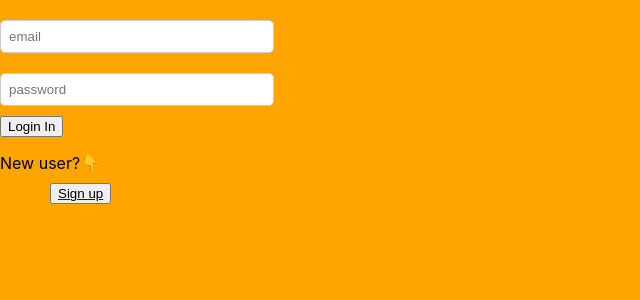
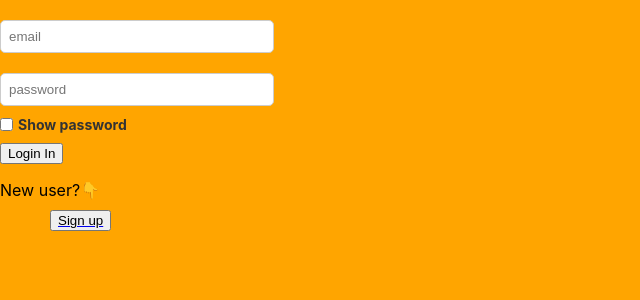
Before and after one commit to Arole01/LoginForm, a React (Create React App) app: page /login in a window 1280 px wide. Shown: the top 300 px of the page, without its empty margins (0-640 px from the left). Built offline with nearby package versions, Linux system fonts and the light colour scheme.

Commit message:
showPassword

```diff
--- a/src/Pages/Login.css
+++ b/src/Pages/Login.css
@@ -2,11 +2,6 @@ body {
     margin-bottom: 30px;
     background: orange;
 }
-
-/* .form-container {
-    background: orange;
-} */
-
 
 
 input {
@@ -32,3 +27,28 @@ input {
     display: block;
     margin: 10px 10px 10px 50px;
 }
+
+.checkbox-container {
+    display: flex;
+    align-items: center;
+    gap: 5px;
+    margin: 10px 0;
+}
+.checkbox-container input[type="checkbox"] {
+    margin: 0;
+    width: auto;
+    height: auto;
+    cursor: pointer;
+}
+.checkbox-container label {
+    margin: 0;
+    padding: 0;
+    font-size: 14px;
+    color: #333;
+    cursor: pointer;
+    user-select: none;
+}
+
+.checkbox-container:hover {
+    opacity: 0.8;
+}
--- a/src/Pages/Login.js
+++ b/src/Pages/Login.js
@@ -30,6 +30,7 @@ const {handleSubmit,register,formState:{errors}
 
 } = useForm({resolver:yupResolver(schema)})
 
+const [showPassword, setShowPassword] = useState(false)
 
     // const [typeName, setTypeName] = useState("")
     // const [typedPassword, setTypedPassword] = useState("")
@@ -56,8 +57,14 @@ const {handleSubmit,register,formState:{errors}
             <form className="form-container" onSubmit={handleSubmit(Submit)}>
                 <input className="user" type='text' placeholder='email' {...register("email")}/>
                 {errors.email && <p style={{color:"red"}}>{errors.email.message}</p>}
-                <input className="pass" type='password' placeholder='password' {...register("password")}/>
+                <input className="pass" type={showPassword ? "text" : "password"} placeholder='password' {...register("password")}/>
                 {errors.password && <p style={{color:"red"}}>{errors.password.message}</p>}
+                <div className="checkbox-container">
+                    <input type="checkbox"
+                    id="showPassword"
+                    onChange={(e) => setShowPassword(e.target.checked)}/>
+                    <label htmlFor="showPassword">Show password</label>
+                </div>
                 <button className='submit' type='submit' disabled={loading}>{loading? "Signing In": "Login In"} </button>
             </form>
 
--- a/src/Pages/Signup.js
+++ b/src/Pages/Signup.js
@@ -20,7 +20,11 @@ const [loading,setLoading] = useState(false)
 const {handleSubmit,register,formState:{errors}
 
 } = useForm({resolver:yupResolver(schema)})
+
+const [showPassword, setShowPassword] = useState(false)
+
 const submit = async (data)=> {
+
     try {
         setLoading(true)
         const response = await axios.post("https://davidbackend-ts7d.onrender.com/api/auth/register", data)
@@ -42,11 +46,21 @@ const submit = async (data)=> {
             <input type="text" placeholder="Last name" {...register("name")}/>
             {errors.name && <p style={{color:"red"}}>{errors.name.message}</p>}
             <label>Email</label>
-            <input type="email" placeholder="your email" {...register("email")}/>
+            <input type="email" placeholder="Enter your email" {...register("email")}/>
             {errors.email && <p style={{color:"red"}}>{errors.email.message}</p>}
             <label>Password</label>
-            <input type="text" placeholder="your password" {...register("password")}/>
+            <input type={showPassword ? "text" : "password"} placeholder="Enter your password" {...register("password")}/>
             {errors.password && <p style={{color:"red"}}>{errors.password.message}</p>}
+
+            <div className="checkbox-container">
+                    <input
+                        type="checkbox"
+                        id="showPassword"
+                        checked={showPassword}
+                        onChange={(e) => setShowPassword(e.target.checked)}
+                    />
+                    <label htmlFor="showPassword">Show Password</label>
+                </div>
 
             <button className="bttn" disabled={loading}>{loading? "Signing up": "Sign up"}</button>
             </form>
```
